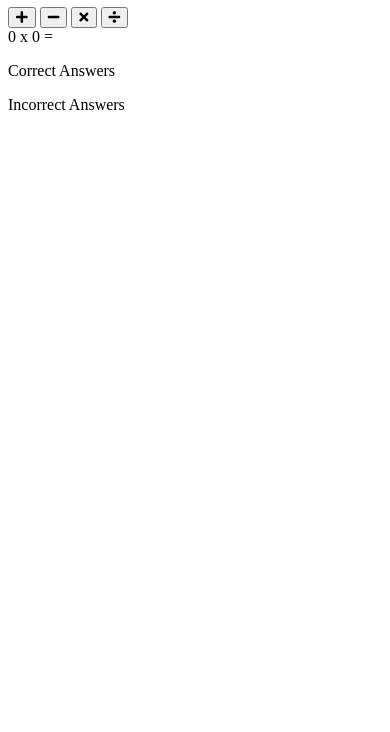
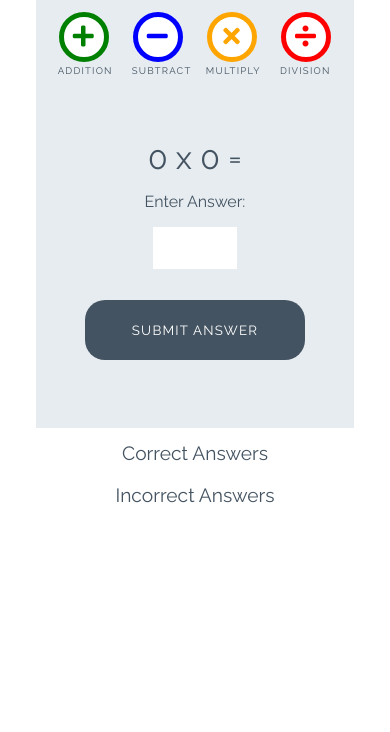
Before and after one commit to sean-meade/love-math, a plain HTML site: page index.html in a window 390 px wide. Shown: the part 112-844 px from the top of the page. Drawn offline with Linux system fonts and the light colour scheme.

Commit message:
Add styles to game.

```diff
--- a/assets/css/style.css
+++ b/assets/css/style.css
@@ -0,0 +1,252 @@
+/* --------- Global style */
+
+body {
+    background-color: white;
+    font-family: "Raleway", sans-serif;
+    color: #445361;
+    text-align: center;
+}
+
+/* --------- Heading */
+
+.heading {
+    text-align: center;
+    font-size: 2.5rem;
+}
+
+.logo {
+    height: 40px;
+    padding-right: 5px;
+}
+
+/* --------- Game layout */
+
+.game-area {
+    background-color: #E6ECF0;
+    box-sizing: border-box;
+    width: 85%;
+    height: 65vh;
+    max-height: 450px;
+    max-width: 830px;
+    margin-left: auto;
+    margin-right: auto;
+    padding: 1%;
+}
+
+.question-area {
+    width: 50%;
+    font-size: 2rem;
+    margin: auto;
+    padding: 50px 0;
+}
+
+.question-area span {
+    padding: 0 15px;
+}
+
+.score-area {
+    margin: 5px auto;
+    width: 60%;
+    font-size: 1.2rem;
+}
+
+.controls-area {
+    width: 85%;
+    margin: 30px auto;
+}
+
+#score {
+    color: green;
+    font-weight: bold;
+}
+
+#incorrect {
+    color: red;
+    font-weight: bold;
+}
+
+.answer-message {
+    display: none;
+    font-size: 1rem;
+}
+
+#answer-box {
+    border: none;
+    color: #445361;
+    display: inline-block;
+    height: 40px;
+    width: 80px;
+    font-size: 1.2rem;
+}
+
+.scores {
+    display: inline-block;
+    padding: 25px;
+}
+
+/* --------- Buttons */
+
+.btn {
+    width: 220px;
+    height: 60px;
+    font-family: "Raleway", sans-serif;
+    text-transform: uppercase;
+    letter-spacing: 1.2px;
+    color: white;
+}
+
+.btn:focus {
+    outline: none;
+}
+
+.btn--big {
+    padding-top: 10px;
+    border-radius: 50%;
+    background-color: white;
+    border: 10px solid;
+    width: 100px;
+    height: 100px;
+    font-size: 3.2rem;
+    margin: 0 30px;
+    transition: all 0.5s;
+}
+
+.btn--big::after {
+    content: attr(data-type);
+    font-size: 1rem;
+    color: #445361;
+    position: relative;
+    left: 0.5em;
+}
+
+.btn--blue {
+    border-color: blue;
+    color: blue;
+}
+
+.btn--blue:active,
+.btn--blue:hover {
+    background-color: darkblue;
+    color: white;
+}
+
+.btn--orange {
+    border-color: orange;
+    color: orange;
+}
+
+.btn--orange:active,
+.btn--orange:hover {
+    background-color: darkorange;
+    color: white;
+}
+
+.btn--red {
+    border-color: red;
+    color: red;
+}
+
+.btn--red:active,
+.btn--red:hover {
+    background-color: darkred;
+    color: white;
+}
+
+.btn--green {
+    border-color: green;
+    color: green;
+}
+
+.btn--green:active,
+.btn--green:hover {
+    background-color: darkgreen;
+    color: white;
+}
+
+.btn--gray {
+    margin-top: 25px;
+    background-color: #445361;
+    border: 1px transparent;
+    border-radius: 20px;
+}
+
+.btn--gray:active,
+.btn--gray:hover {
+    background-color: #0d1013;
+}
+
+/* --------- Media queries */
+
+@media (max-width: 414px) {
+    .controls-area {
+        width: 100%;
+    }
+
+    .btn--big {
+        margin: 0 10px;
+        padding: 5px;
+        border: 5px solid;
+        width: 50px;
+        height: 50px;
+        font-size: 1.5rem;
+    }
+
+    .btn--big::after {
+        font-size: 0.6rem;
+        left: -0.7rem;
+    }
+
+    .question-area {
+        padding: 10% 0;
+        width: 100%;
+    }
+
+    .question-area span {
+        padding: 0;
+    }
+
+    .answer-message {
+        display: block;
+    }
+
+    #answer-box {
+        display: block;
+        margin: 0 auto;
+    }
+    .btn--gray {
+        margin-top: 0;
+    }
+
+    .score-area {
+        width: 100%;
+    }
+
+    .scores {
+        margin: 0.5em auto;
+        display: block;
+        padding: 5px;
+    }
+
+    .heading {
+        font-size: 2rem;
+    }
+}
+
+@media (max-width: 320px) {
+    .game-area {
+        height: 70vh;
+    }
+
+    .controls-area {
+        width: 75%;
+        margin: 10px auto;
+    }
+
+    .btn--big {
+        margin: 10px 10px;
+    }
+    .question-area {
+        padding: 10px 0;
+    }
+
+}
--- a/index.html
+++ b/index.html
@@ -18,16 +18,16 @@
 
     <div class="game-area">
         <div class="controls-area">
-            <button class="btn btn--big btn--green">
+            <button data-type="addition" class="btn btn--big btn--green">
                 <i class="fas fa-plus"></i>
             </button>
-            <button class="btn btn--big btn--blue">
+            <button data-type="subtract" class="btn btn--big btn--blue">
                 <i class="fas fa-minus"></i>
             </button>
-            <button class="btn btn--big btn--orange">
+            <button data-type="multiply" class="btn btn--big btn--orange">
                 <i class="fas fa-times"></i>
             </button>
-            <button class="btn btn--big btn--red">
+            <button data-type="division" class="btn btn--big btn--red">
                 <i class="fas fa-divide"></i>
             </button>
         </div>
@@ -36,7 +36,10 @@
             <span id="operator">x</span>
             <span id="operand2">0</span>
             <span>=</span>
+            <p class="answer-message">Enter Answer:</p>
+            <input id="answer-box" type="number">
         </div>
+        <button data-type="submit" class="btn btn--gray">Submit Answer</button>
     </div>
 
     <div class="score-area">
```
